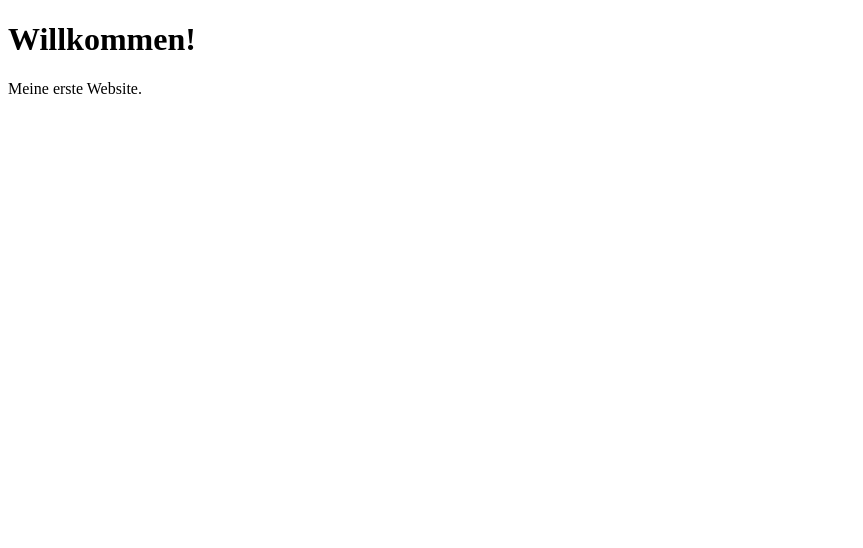
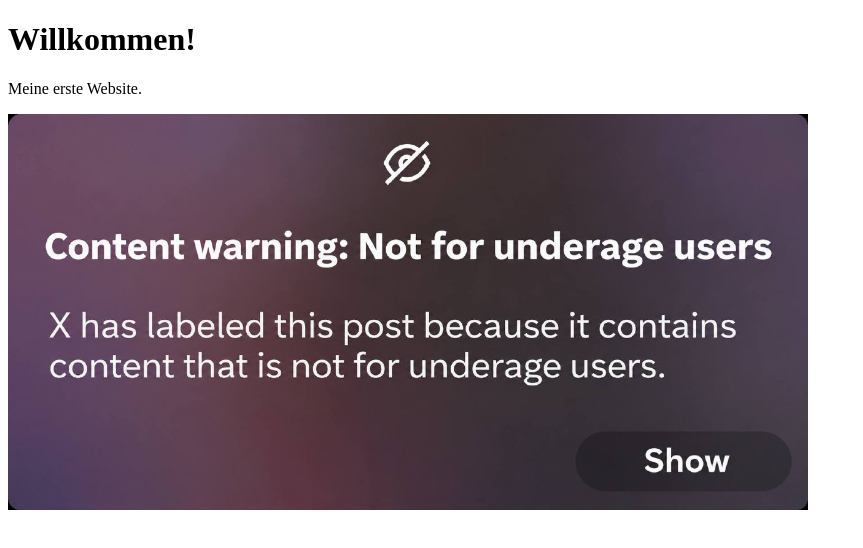
Before and after one commit to skandiglobal/video, a plain HTML site: page index.html in a window 1280 px wide. Shown: the whole page, without its empty margins (0-863 px from the left). Drawn offline with Linux system fonts and the light colour scheme.

Commit message:
Update index.html

```diff
--- a/index.html
+++ b/index.html
@@ -17,5 +17,8 @@
 <body>
     <h1>Willkommen!</h1>
     <p>Meine erste Website.</p>
+
+    <img src="vorschau.jpg"
+         alt="Mein Vorschaubild"
+         style="width:100%; max-width:800px;">
 </body>
-</html>
```
